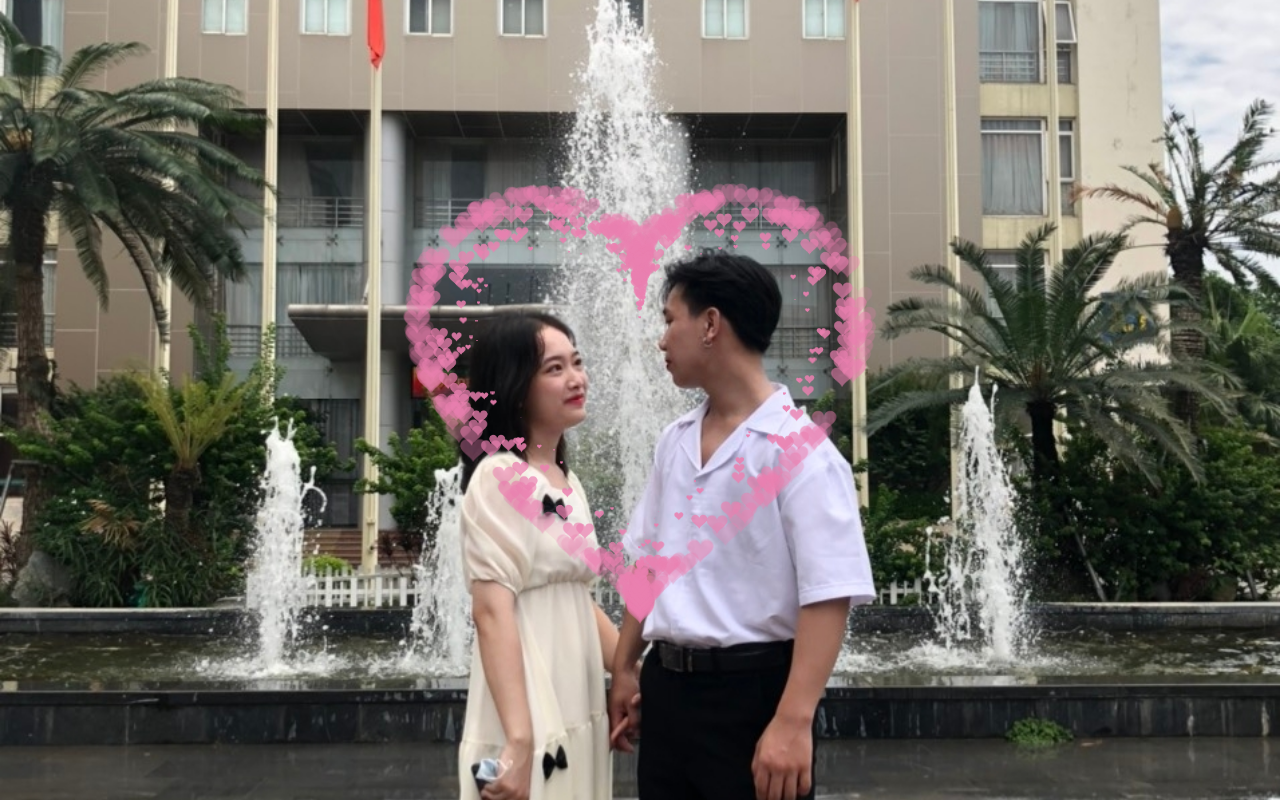
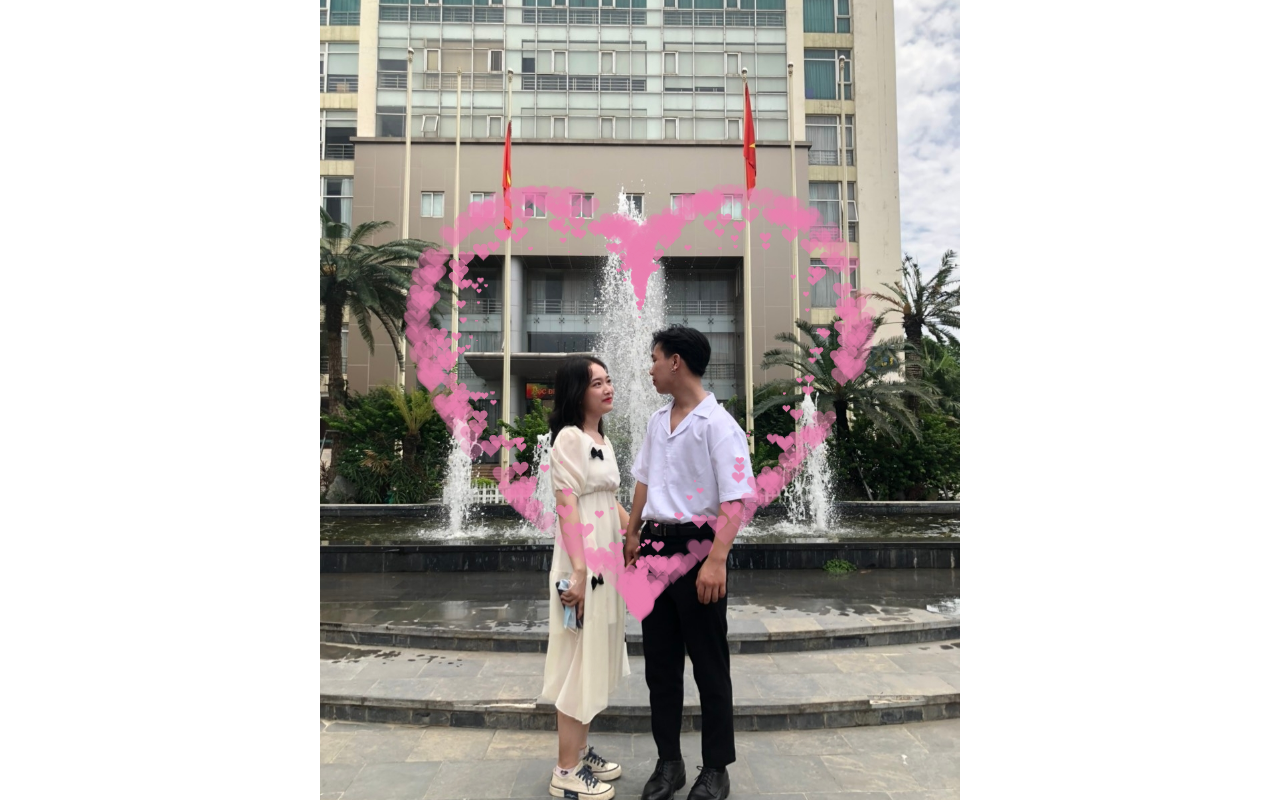
Before and after one commit to cuongnguyen78/My-Destiny, a plain HTML site: page index.html in a window 1280 px wide. Drawn offline with Linux system fonts and the light colour scheme.

Commit message:
update img

```diff
--- a/index.html
+++ b/index.html
@@ -22,7 +22,7 @@
         margin: 0;
         background: url("./bg.jpg");
         background-repeat: no-repeat;
-        background-size: 100% auto;
+        background-size: 50% auto;
         background-position: center;
         /* background-image: url('./bg.jpg'); */
       }
```
